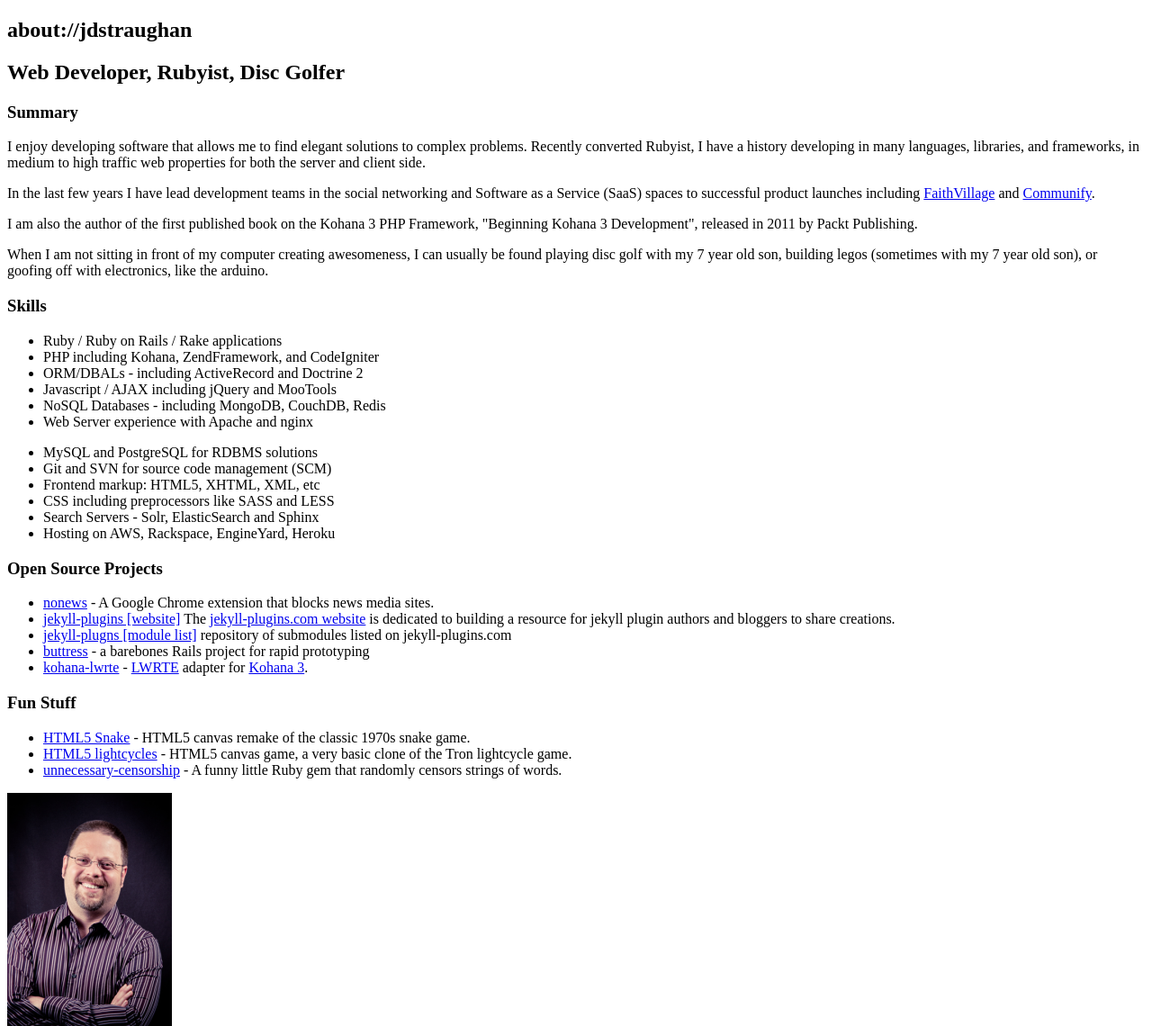
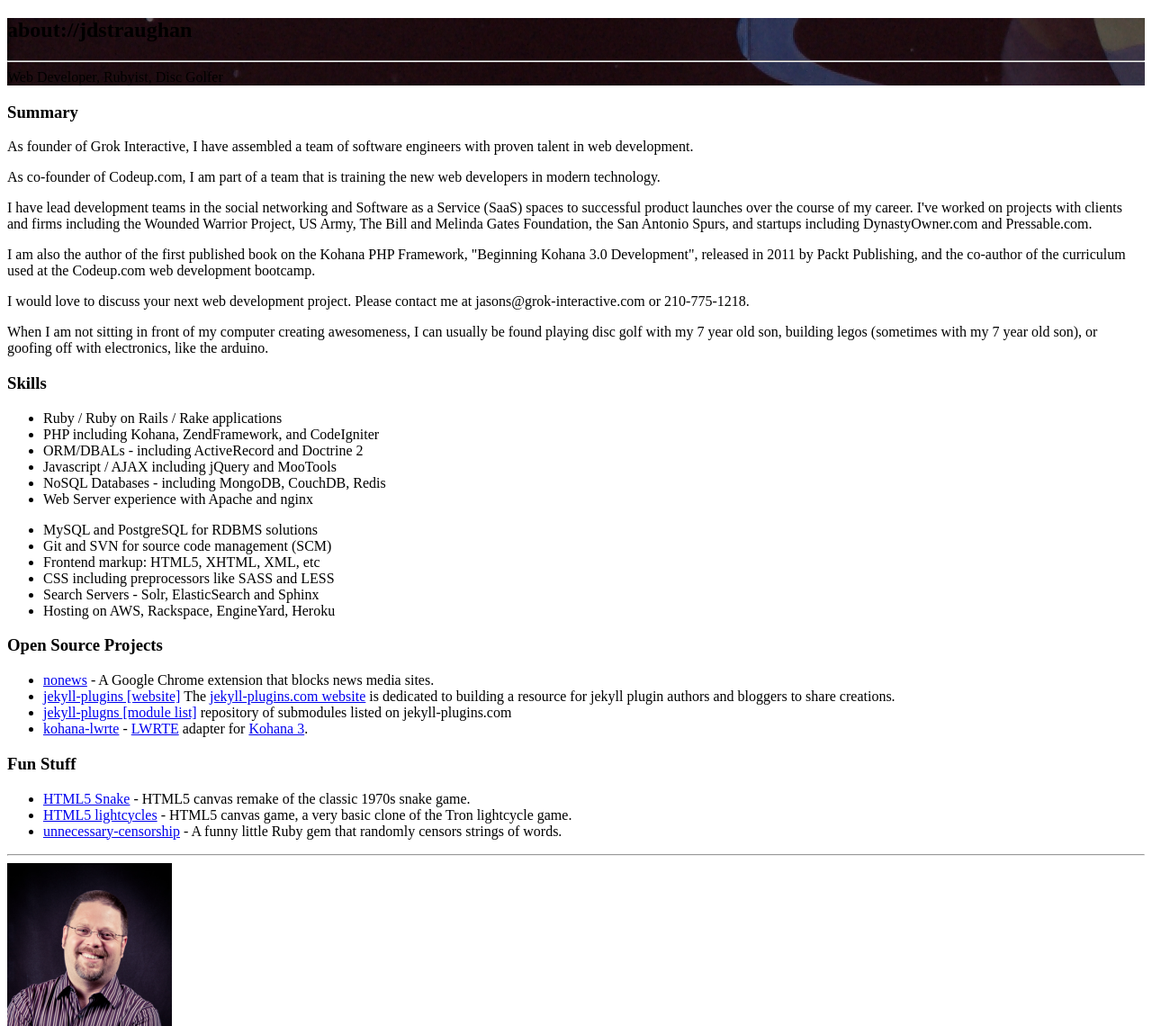
Before and after one commit to JDStraughan/JDStraughan.com, a Jekyll site: the page built from about.html, in a window 1280 px wide and 1400 px high. Shown: the part 260-1400 px from the top of the window at 90% size. Built offline with Jekyll 4.4.1, drawn with Linux system fonts in a browser that asks for light colours; nearby versions of some CDN libraries; some web fonts are replaced; Markdown is read by kramdown in place of the engine named in the settings; comment, search, counter and statistics services are not loaded.

Commit message:
New about page

```diff
--- a/about.html
+++ b/about.html
@@ -1,26 +1,24 @@
 ---
-title: about
-layout: default
-group: navigation
+layout: page
+title: "about://jdstraughan"
+description: "Web Developer, Rubyist, Disc Golfer"
+header-img: "img/header/MK_BUZZLIGHTYEARRIDE_7080743091.jpeg"
 ---
-
-<h1 class="about">about://jdstraughan</h1>
-
-<h2 class="about">Web Developer, Rubyist, Disc Golfer</h2>
 <section>
   <h3>Summary</h3>
-  <p>
-    I enjoy developing software that allows me to find elegant solutions to complex problems. Recently converted Rubyist, I have a history developing in many languages, libraries, and frameworks, in medium to high traffic web properties for both the server and client side.
+  <p>As founder of Grok Interactive, I have assembled a team of software engineers with proven talent in web development.</p>
+
+  <p>As co-founder of Codeup.com, I am part of a team that is training the new web developers in modern technology.</p>
+
+  <p>I have lead development teams in the social networking and Software as a Service (SaaS) spaces to successful product launches over the course of my career. I've worked on projects with clients and firms including the Wounded Warrior Project, US Army, The Bill and Melinda Gates Foundation, the San Antonio Spurs, and startups including DynastyOwner.com and Pressable.com.</p>
+
+  <p>I am also the author of the first published book on the Kohana PHP Framework, "Beginning Kohana 3.0 Development", released in 2011 by Packt Publishing, and the co-author of the curriculum used at the Codeup.com web development bootcamp.
   </p>
-  <p>
-    In the last few years I have lead development teams in the social networking and Software as a Service (SaaS) spaces to successful product launches including <a href="http://www.faithvillage.com/">FaithVillage</a> and <a href="http://mycommunify.com/">Communify</a>.
-  </p>
-  <p>
-    I am also the author of the first published book on the Kohana 3 PHP Framework, "Beginning Kohana 3 Development", released in 2011 by Packt Publishing.
-  </p>
-  <p>
-    When I am not sitting in front of my computer creating awesomeness, I can usually be found playing disc golf with my 7 year old son, building legos (sometimes with my 7 year old son), or goofing off with electronics, like the arduino.
-  </p>
+
+  <p>I would love to discuss your next web development project. Please contact me at jasons@grok-interactive.com or 210-775-1218.</p>
+
+  <p>When I am not sitting in front of my computer creating awesomeness, I can usually be found playing disc golf with my 7 year old son, building legos (sometimes with my 7 year old son), or goofing off with electronics, like the arduino.</p>
+
 </section>
 
 <section>
@@ -49,7 +47,7 @@ group: navigation
   <ul>
     <li><a href="https://github.com/JDStraughan/nonews">nonews</a> - A Google Chrome extension that blocks news media sites.</li>
     <li><a href="https://github.com/JDStraughan/jekyll-plugins.com">jekyll-plugins [website]</a> The <a href="http://www.jekyll-plugins.com/">jekyll-plugins.com website</a> is dedicated to building a resource for jekyll plugin authors and bloggers to share creations.</li>
-    <li><a href="https://github.com/JDStraughan/jekyll-plugins">jekyll-plugns [module list]</a> repository of submodules listed on jekyll-plugins.com</li><li><a href="https://github.com/2jays/buttress">buttress</a> - a barebones Rails project for rapid prototyping</li>
+    <li><a href="https://github.com/JDStraughan/jekyll-plugins">jekyll-plugns [module list]</a> repository of submodules listed on jekyll-plugins.com</li>
     <li><a href="https://github.com/JDStraughan/kohana-lwrte">kohana-lwrte</a> - <a href="https://code.google.com/p/lwrte/">LWRTE</a> adapter for <a href="http://kohanaframework.org/">Kohana 3</a>.</li>
 
   </ul>
```
